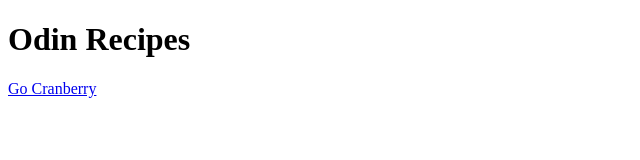
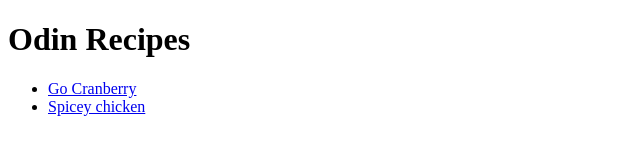
Before and after one commit to tomabulash/odin-recipes, a plain HTML site: page index.html in a window 1280 px wide. Shown: the whole page, without its empty margins (0-640 px from the left). Drawn offline with Linux system fonts and the light colour scheme.

Commit message:
convert recipe list into ul

```diff
--- a/index.html
+++ b/index.html
@@ -8,6 +8,15 @@
 </head>
 <body>
     <h1>Odin Recipes</h1>
-    <a href="./recipes/go_cranberry.html">Go Cranberry</a>
+    <ul>
+        <li>
+            <a href="./recipes/go_cranberry.html">Go Cranberry</a>
+        </li>
+        <li>
+            <a href="./recipes/spicey_chicken.html">Spicey chicken</a>
+        </li>
+
+    </ul>
+
 </body>
 </html>
```
